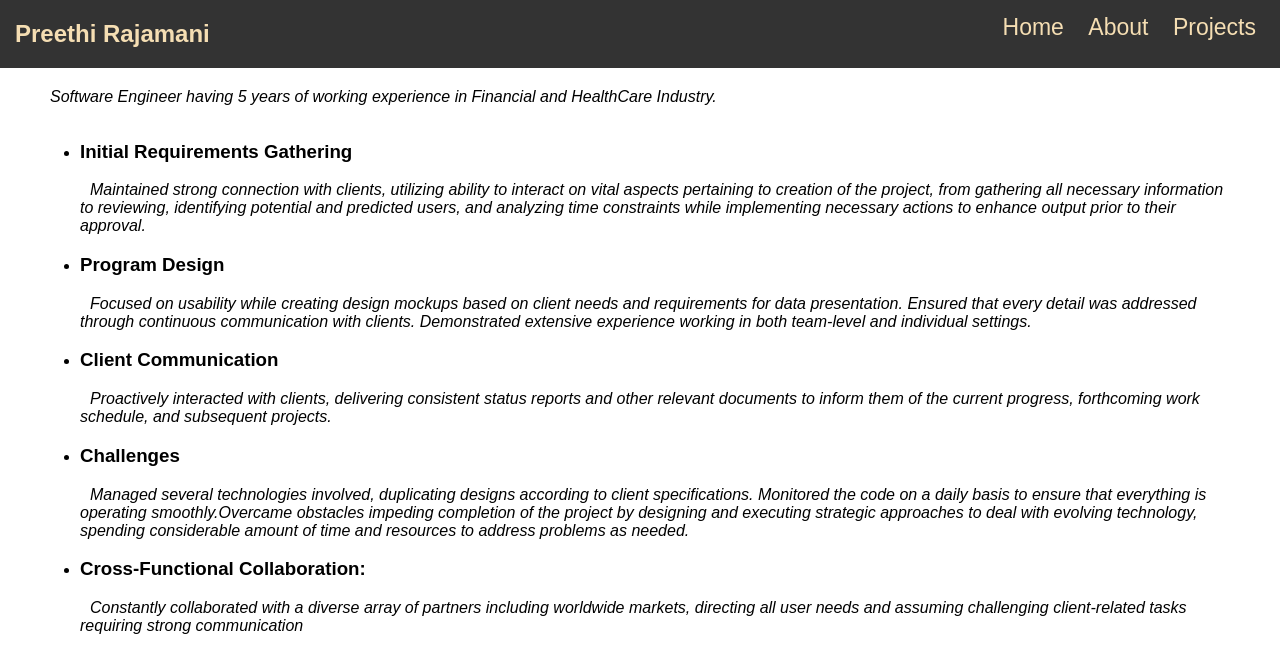
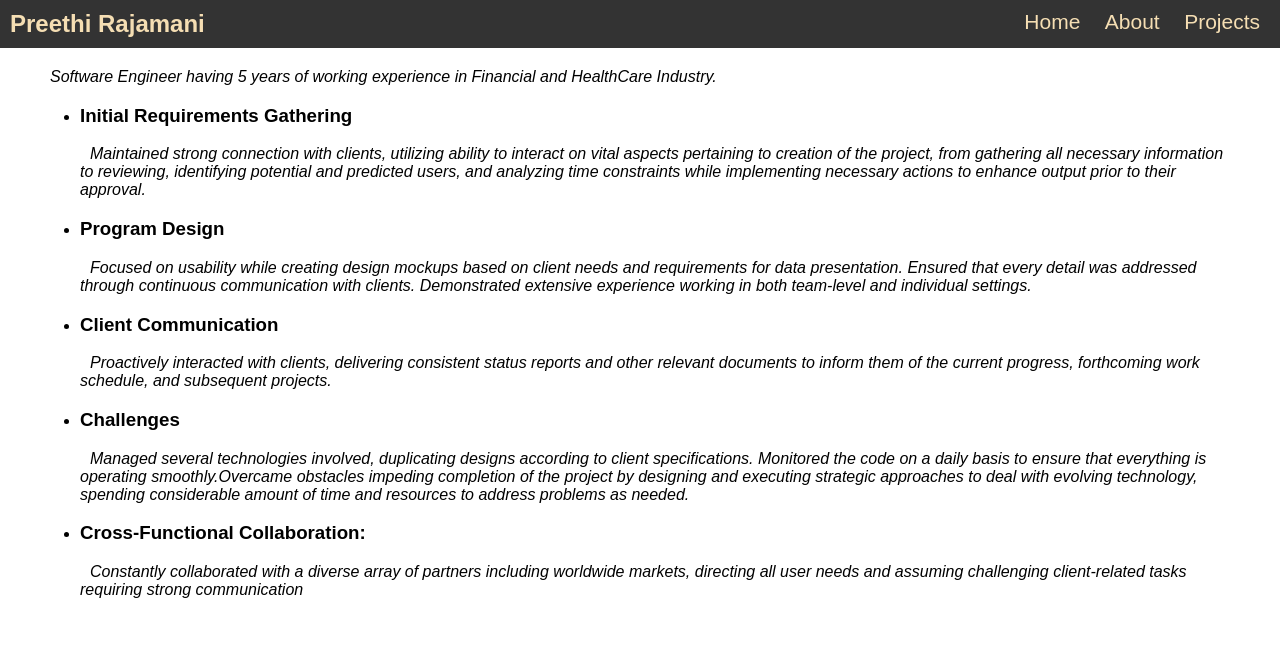
Before and after one commit to preethirmani/PersonalWebsite, a plain HTML site: page about.html in a window 1280 px wide. Drawn offline with Linux system fonts and the light colour scheme.

Commit message:
Navigation Bar styles changes

```diff
--- a/style.css
+++ b/style.css
@@ -8,36 +8,33 @@ body {
   overflow: hidden;
   background-color: rgb(51, 51, 51);
   color: wheat;
+  padding : 10px;
 }
 .topnav h2 {
   float : left;
-  margin-left : 5px;
-  padding-left: 10px;
+  margin: auto;
+
+
+
 }
 
 .topnav-right {
   float: right;
-  margin: 10px;
-  padding: 4px;
+
+
+
 }
 
 .topnav-right a {
   text-decoration: none;
-  font-size: 23px;
+  font-size: 21px;
   color: wheat;
   padding: 10px;
 }
 
 
 
-li  {
- float: left;
-}
-li a {
-  display: block;
-  padding: 8px;
-  text-decoration: none;
-}
+
 
 
 /* Home Page Styling */
```
Also changed, not shown: index.html (indentation only).
